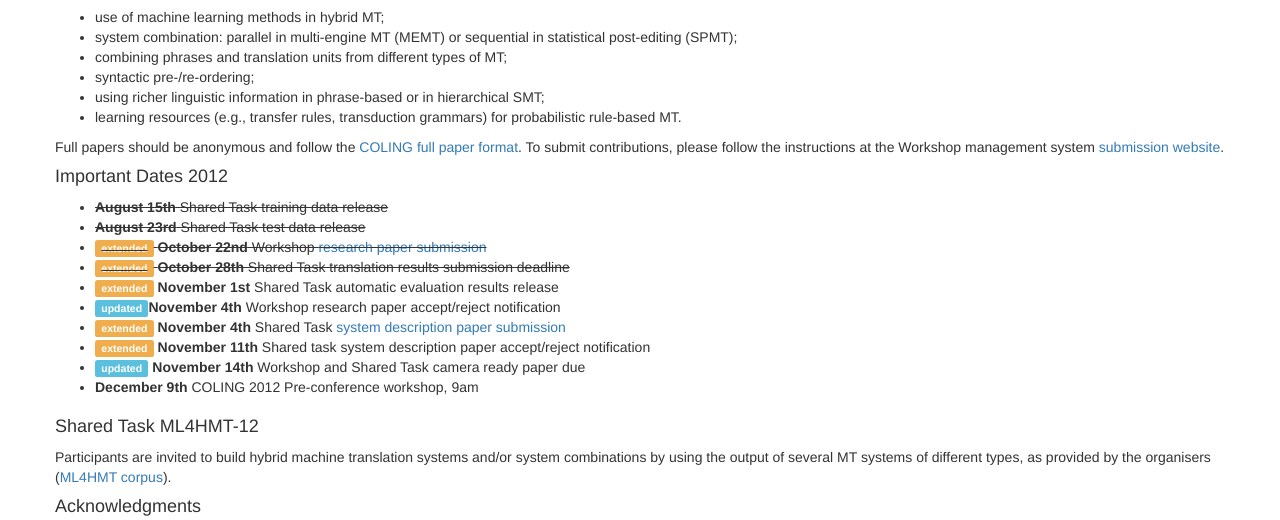
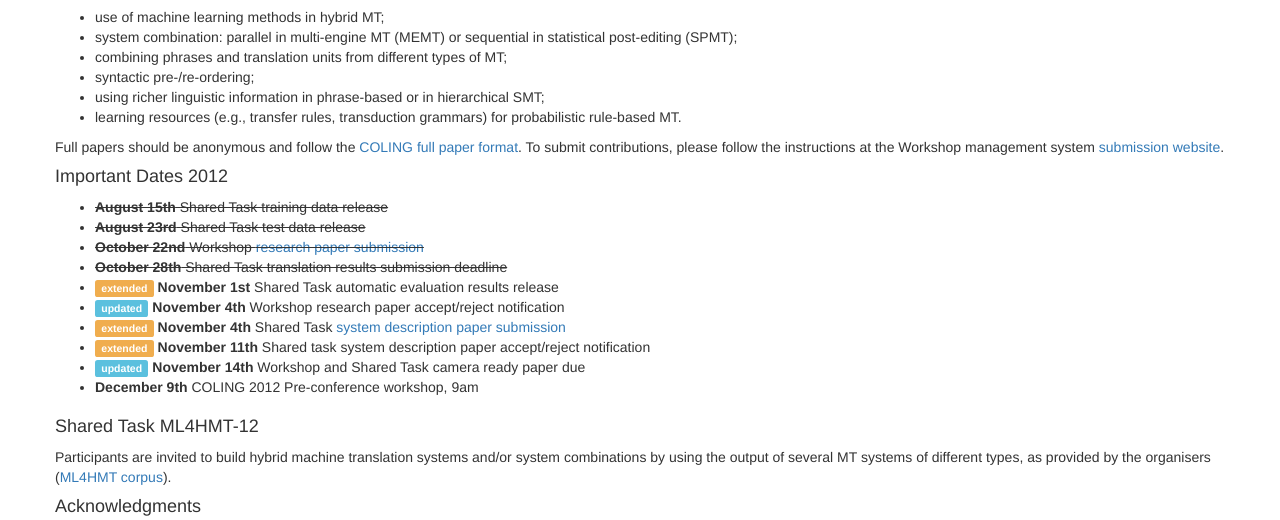
Before and after one commit to cfedermann/ML4HMT-Workshop, a Django app: page / in a window 1280 px wide. Shown: the part 903-1423 px from the top of the page. Run offline with Django 3.2, Linux system fonts and the light colour scheme; some libraries are stand-ins or nearby versions.

Commit message:
Fix and cleanup.

```diff
--- a/ml4hmt/templates/schedule.html
+++ b/ml4hmt/templates/schedule.html
@@ -4,13 +4,13 @@
 
         <li class="overdue"><strong>August 23rd</strong> Shared Task test data release</li>
 
-        <li class="overdue"><span class="label label-warning">extended</span> <strong>October 22nd</strong> Workshop <a href="https://www.softconf.com/coling2012/ML4HMT12/">research paper submission</a></li>
+        <li class="overdue"><strong>October 22nd</strong> Workshop <a href="https://www.softconf.com/coling2012/ML4HMT12/">research paper submission</a></li>
 
-        <li class="overdue"><span class="label label-warning">extended</span> <strong>October 28th</strong> Shared Task translation results submission deadline</li>
+        <li class="overdue"><strong>October 28th</strong> Shared Task translation results submission deadline</li>
 
         <li><span class="label label-warning">extended</span> <strong>November 1st</strong> Shared Task automatic evaluation results release</li>
 
-        <li><span class="label label-info">updated</span><strong>November 4th</strong> Workshop research paper accept/reject notification</li>
+        <li><span class="label label-info">updated</span> <strong>November 4th</strong> Workshop research paper accept/reject notification</li>
 
         <li><span class="label label-warning">extended</span> <strong>November 4th</strong> Shared Task <a href="https://www.softconf.com/coling2012/ML4HMT12/">system description paper submission</a></li>
 
```
